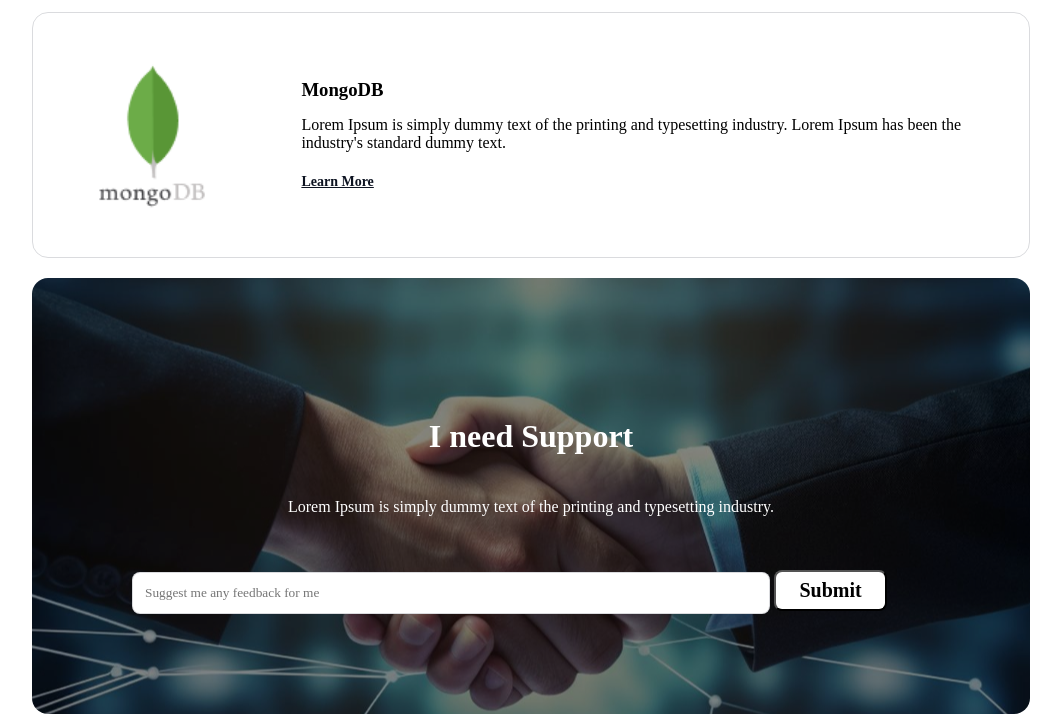
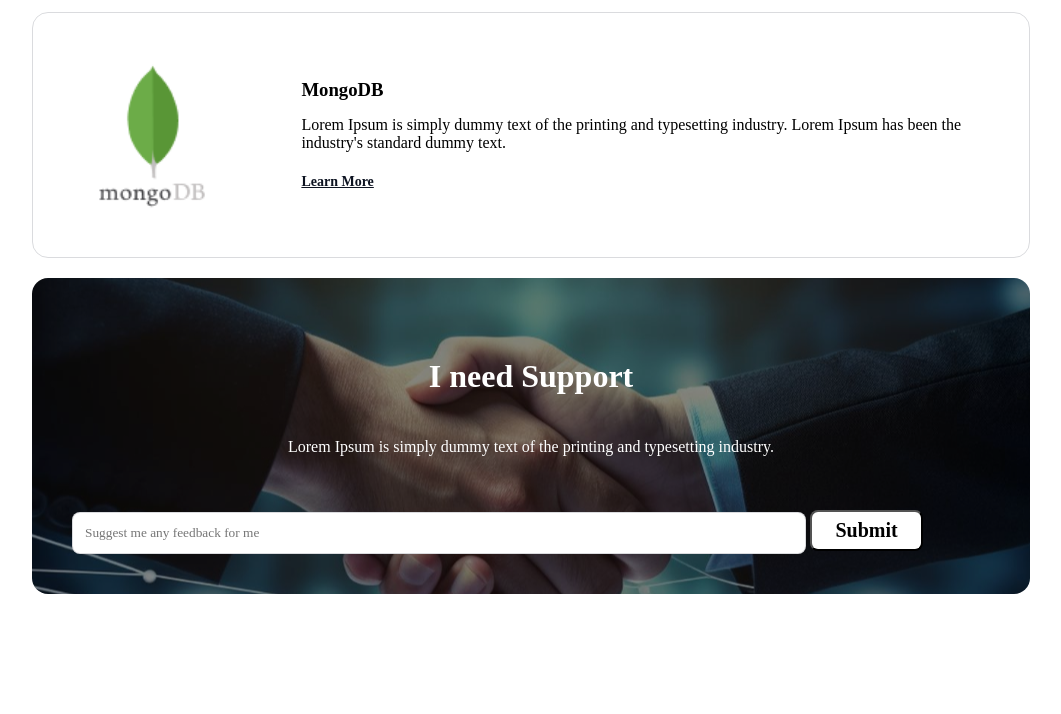
Before and after one commit to Nafees37/Portfolio-Website-Basic-Html, a plain HTML site: page index.html in a window 1280 px wide. Shown: the part 4387-5101 px from the top of the page, without its empty margins (109-1170 px from the left). After the commit the page ends 4981 px from the top, so only its background shows below. Drawn offline with Linux system fonts and the light colour scheme; a web font is replaced by a local one.

Commit message:
update padding footer text & submit box

```diff
--- a/css/style.css
+++ b/css/style.css
@@ -268,7 +268,7 @@ a {
   background-repeat: no-repeat;
   border-radius: 16px;
   margin: 0px auto;
-  padding: 100px;
+  padding: 40px;
   background-blend-mode: darken;
 }
 
```
